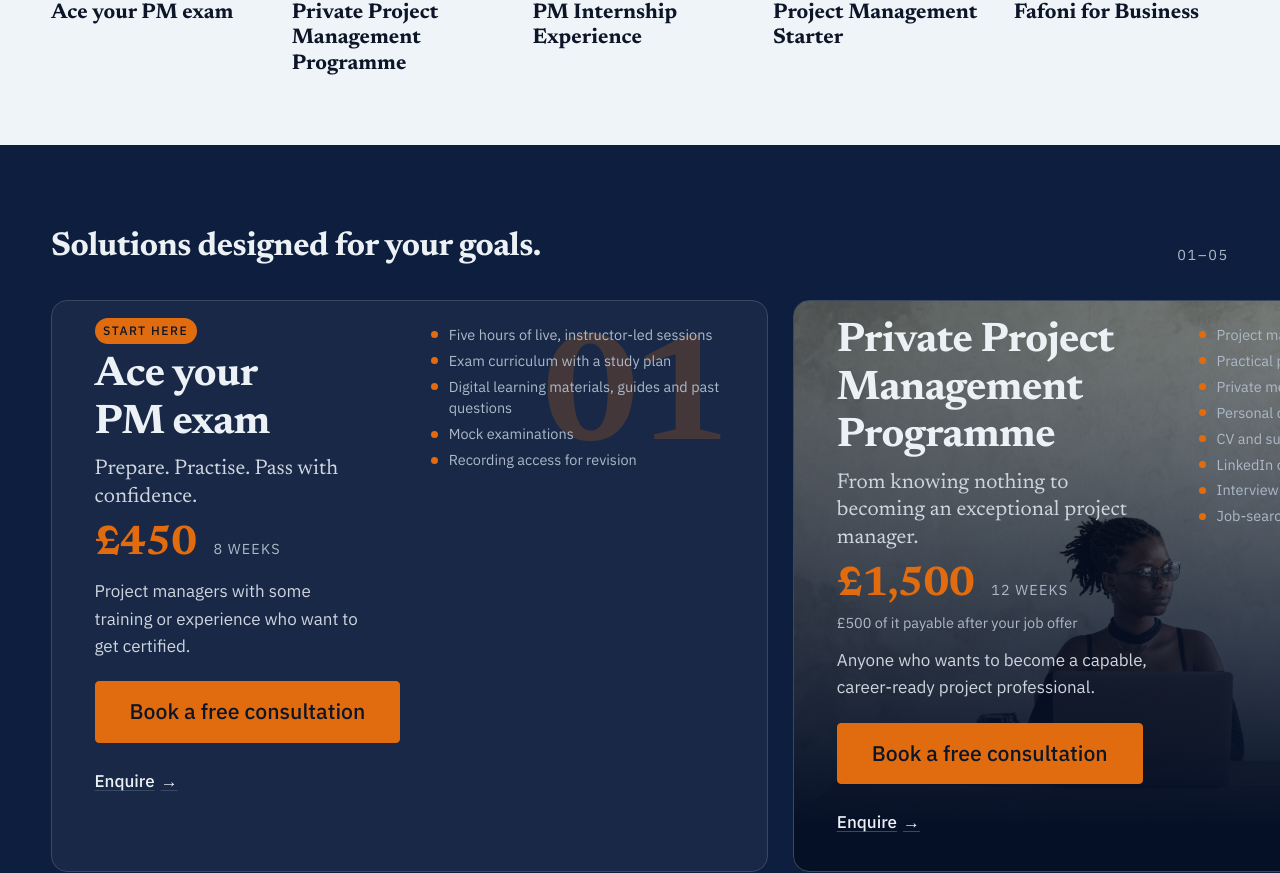
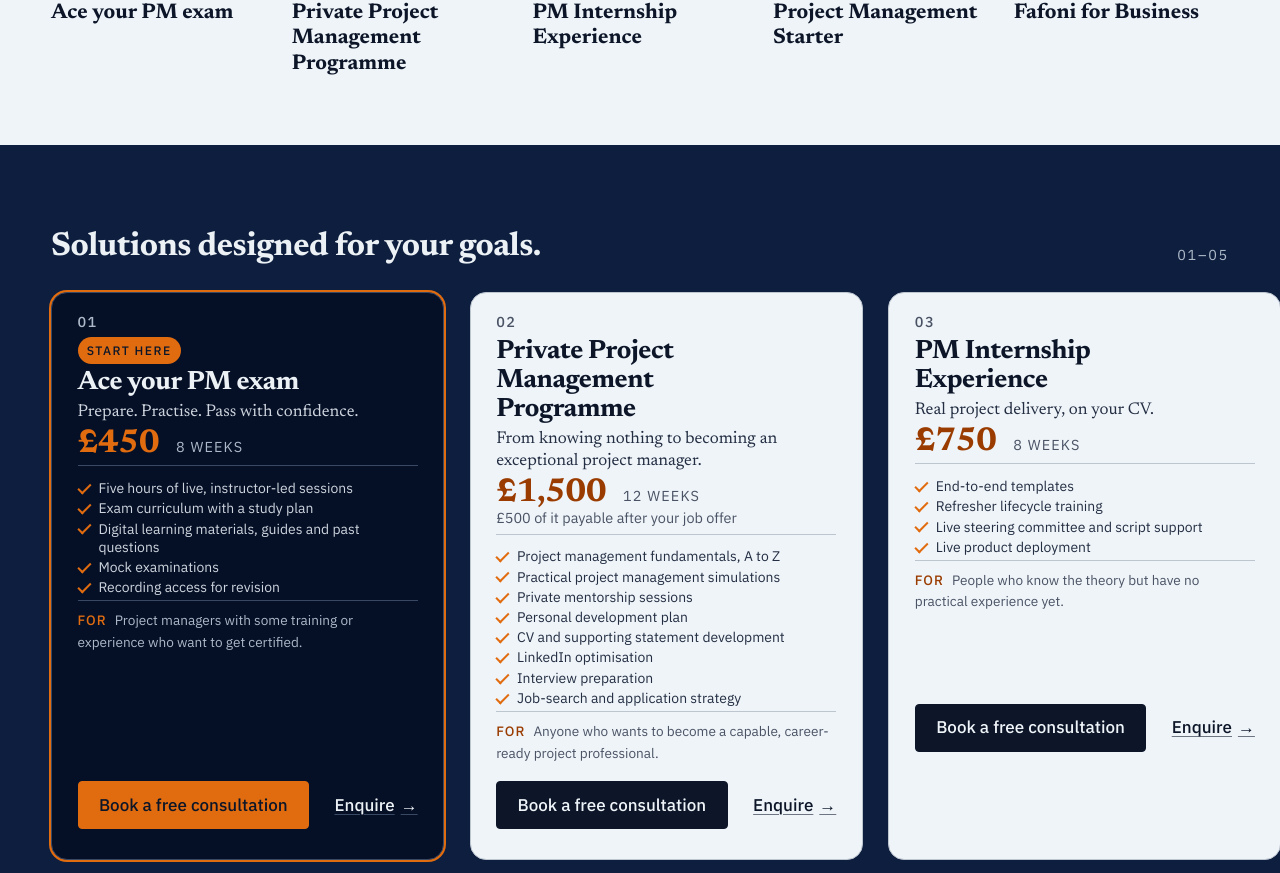
Before and after one commit to Felixdiamond/fafoni, a Next.js app: page /services in a window 1280 px wide. Shown: the part 921-1794 px from the top of the page. Built offline with nearby package versions, Linux system fonts and the light colour scheme.

Commit message:
Services: product cards redesigned as clean single-column cards

```diff
--- a/app/_components/ServicesRail.tsx
+++ b/app/_components/ServicesRail.tsx
@@ -1,6 +1,5 @@
 "use client";
 
-import Image, { type StaticImageData } from "next/image";
 import { useEffect, useRef } from "react";
 import gsap from "gsap";
 import { ScrollTrigger } from "gsap/ScrollTrigger";
@@ -11,14 +10,12 @@
 type Props = {
   title: string;
   products: readonly (Product & { readonly href: string; readonly enquiry: string })[];
-  photo: StaticImageData;
-  photoFor: string;
   buyLabel: string;
   enquireLabel: string;
 };
 
 /** The products: pinned horizontal rail on desktop; stacking cards with a sticky journey strip on phones. */
-export function ServicesRail({ title, products, photo, photoFor, buyLabel, enquireLabel }: Props) {
+export function ServicesRail({ title, products, buyLabel, enquireLabel }: Props) {
   const section = useRef<HTMLElement>(null);
 
   useEffect(() => {
@@ -93,34 +90,30 @@
 
       <ol className="rail__track">
         {products.map((p, i) => {
-          const hasPhoto = p.id === photoFor;
-          const tone = hasPhoto ? "photo" : i % 2 === 0 ? "plate" : "paper";
+          const featured = Boolean(p.badge);
           return (
-            <li key={p.id} id={p.id} className={`rail__panel rail__panel--${tone}`} style={{ "--i": i } as React.CSSProperties}>
-              {hasPhoto ? (
-                <Image className="rail__photo" src={photo} alt="" sizes="(min-width: 60rem) 60vw, 100vw" placeholder="blur" />
-              ) : null}
-              <span className="rail__n" aria-hidden="true">{String(i + 1).padStart(2, "0")}</span>
+            <li key={p.id} id={p.id} className={`rail__panel${featured ? " rail__panel--featured" : ""}`}>
               <div className="rail__body">
-                <div className="rail__top">
-                  {p.badge ? <span className="rail__badge">{p.badge}</span> : null}
-                  <h3>{p.name}</h3>
-                  <p className="rail__line">{p.line}</p>
-                </div>
+                <span className="rail__index" aria-hidden="true">{String(i + 1).padStart(2, "0")}</span>
+                {p.badge ? <span className="rail__badge">{p.badge}</span> : null}
+                <h3>{p.name}</h3>
+                <p className="rail__line">{p.line}</p>
                 <p className="rail__meta">
                   <span className="rail__price">{p.price}</span>
                   <span className="rail__dur">{p.duration}</span>
                 </p>
                 {p.priceNote ? <p className="rail__note">{p.priceNote}</p> : null}
-                <p className="rail__target">{p.target}</p>
                 <ul className="rail__includes">
                   {p.includes.map((item) => (
                     <li key={item}>{item}</li>
                   ))}
                 </ul>
+                <p className="rail__target">
+                  <span className="rail__target-label">For</span> {p.target}
+                </p>
                 <div className="rail__actions">
-                  <a className={`btn ${tone === "paper" ? "" : "btn--accent"} btn--lg`} href={p.href}>{buyLabel}</a>
-                  <a className={`link-cta${tone === "paper" ? "" : " link-cta--plate"}`} href={p.enquiry}>
+                  <a className={`btn btn--lg${featured ? " btn--accent" : ""}`} href={p.href}>{buyLabel}</a>
+                  <a className={`link-cta${featured ? " link-cta--plate" : ""}`} href={p.enquiry}>
                     {enquireLabel} <span className="arrow" aria-hidden="true">→</span>
                   </a>
                 </div>
--- a/app/services/page.tsx
+++ b/app/services/page.tsx
@@ -1,6 +1,5 @@
 import type { Metadata } from "next";
 import closingPhoto from "@/public/photos/closing-team.jpg";
-import laptopPhoto from "@/public/photos/pexels-9429373.jpg";
 import { Closing } from "../_components/Closing";
 import { ServicesHero } from "../_components/ServicesHero";
 import { Reveal } from "../_components/Reveal";
@@ -33,8 +32,6 @@
       <ServicesRail
         title={servicesIntro}
         products={products.map((p) => ({ ...p, href: links.bookConsultation, enquiry: enquiryLink(p.name) }))}
-        photo={laptopPhoto}
-        photoFor="programme"
         buyLabel={buyLabel}
         enquireLabel={enquireLabel}
       />
--- a/app/site.css
+++ b/app/site.css
@@ -518,72 +518,84 @@
 .journey__name { font-family: var(--font-display); font-weight: 700; font-size: var(--text-base); line-height: 1.15; white-space: nowrap; width: max-content; max-width: 80vw; color: var(--color-plate-ink); }
 @media (min-width: 60rem) { .journey { display: none; } }
 
-/* ---------- services · the rail (pinned horizontal on desktop, stacking cards on phones) ---------- */
+/* ---------- services · the rail (pinned horizontal on desktop, stacked on phones) ---------- */
 .rail { position: relative; background: var(--color-plate); color: var(--color-plate-ink); padding-block: var(--space-3xl) var(--space-2xl); }
-.rail__head h2 { color: var(--color-plate-ink); }
 .rail__head { display: flex; align-items: end; justify-content: space-between; gap: var(--space-lg); padding-bottom: var(--space-xl); }
-.rail__head h2 { max-width: 14ch; }
+.rail__head h2 { max-width: 14ch; color: var(--color-plate-ink); }
 .rail__hint { display: none; font-family: var(--font-body); font-size: var(--text-sm); letter-spacing: 0.12em; color: var(--color-plate-muted); white-space: nowrap; }
-.rail__track { position: relative; z-index: 1; list-style: none; margin: 0; padding-inline: var(--page-gutter); padding-top: var(--space-md); display: grid; gap: var(--space-md); }
+.rail__track { position: relative; z-index: 1; list-style: none; margin: 0; padding-inline: var(--page-gutter); padding-top: var(--space-lg); display: grid; gap: var(--space-lg); }
+
 .rail__panel {
-  position: relative;
-  isolation: isolate; overflow: clip;
-  display: grid; align-content: start; min-height: 0;
-  border-radius: var(--radius-lg); border: var(--rule-hair) solid var(--color-rule);
+  position: relative; display: grid;
   background: var(--color-paper); color: var(--color-ink);
-  box-shadow: 0 -18px 48px -12px oklch(6% 0.05 262 / 0.55);
+  border: var(--rule-hair) solid var(--color-rule); border-radius: var(--radius-lg);
+  box-shadow: var(--shadow-panel);
 }
-.rail__panel--plate, .rail__panel--photo { background: var(--color-plate-2); border-color: var(--color-plate-rule); color: var(--color-plate-ink); }
-.rail__panel--photo { background: var(--color-plate-0); }
-.rail__photo { position: absolute; inset: 0; z-index: 0; width: 100%; height: 100%; object-fit: cover; object-position: 50% 30%; filter: saturate(0.75); }
-.rail__panel--photo::after { content: ""; position: absolute; inset: 0; z-index: 1; background: linear-gradient(0deg, var(--color-plate-0) 8%, color-mix(in oklch, var(--color-plate-0) 70%, transparent) 50%, color-mix(in oklch, var(--color-plate-0) 30%, transparent) 100%); }
-.rail__n { position: absolute; z-index: 1; top: var(--space-md); inset-inline-end: var(--space-lg); font-family: var(--font-display); font-weight: 700; font-size: clamp(5rem, 22vw, 9rem); line-height: 1; letter-spacing: -0.04em; color: var(--color-accent); opacity: 0.22; font-variant-numeric: tabular-nums; }
-.rail__panel--paper .rail__n { color: var(--color-accent-deep); opacity: 0.16; }
-.rail__body { position: relative; z-index: 2; display: grid; gap: var(--space-sm); padding: var(--space-lg); justify-items: start; }
-.rail__body h3 { font-size: var(--text-xl); max-width: 14ch; }
-.rail__panel--plate h3, .rail__panel--photo h3 { color: var(--color-plate-ink); }
-.rail__line { font-family: var(--font-display); font-weight: 400; font-size: var(--text-md); line-height: 1.3; max-width: 30ch; color: var(--color-ink-2); }
-.rail__panel--plate .rail__line, .rail__panel--photo .rail__line { color: var(--color-plate-ink-2); }
-.rail__text { max-width: 40ch; color: var(--color-muted); text-wrap: pretty; }
-.rail__text cite { font-style: italic; }
-.rail__top { display: grid; gap: var(--space-xs); }
-.rail__badge { justify-self: start; font-size: 0.72rem; font-weight: 500; letter-spacing: 0.12em; text-transform: uppercase; color: var(--color-accent-ink); background: var(--color-accent); padding: 0.25em 0.7em; border-radius: 999px; }
-.rail__meta { display: flex; align-items: baseline; gap: var(--space-md); }
-.rail__price { font-family: var(--font-display); font-weight: 700; font-size: var(--text-2xl); letter-spacing: -0.02em; color: var(--color-accent); line-height: 1; }
-.rail__panel--paper .rail__price { color: var(--color-accent-deep); }
-.rail__dur { font-size: var(--text-sm); letter-spacing: 0.08em; text-transform: uppercase; color: var(--color-plate-muted); }
-.rail__panel--paper .rail__dur { color: var(--color-muted); }
-.rail__note { font-size: var(--text-sm); color: var(--color-plate-muted); margin-top: calc(-1 * var(--space-xs)); }
-.rail__panel--paper .rail__note { color: var(--color-muted); }
-.rail__target { color: var(--color-plate-ink-2); max-width: 40ch; text-wrap: pretty; }
-.rail__panel--paper .rail__target { color: var(--color-ink-2); }
-.rail__includes { list-style: none; margin: 0; padding: 0; display: grid; gap: var(--space-2xs); color: var(--color-plate-muted); }
-.rail__panel--paper .rail__includes { color: var(--color-muted); }
-.rail__includes li { position: relative; padding-inline-start: 1.25em; }
-.rail__includes li::before { content: ""; position: absolute; inset-inline-start: 0; top: 0.55em; width: 0.5em; height: 0.5em; border-radius: 50%; background: var(--color-accent); }
-.rail__actions { display: flex; flex-wrap: wrap; align-items: center; gap: var(--space-md) var(--space-lg); margin-top: var(--space-sm); }
-.rail__panel--plate .rail__text, .rail__panel--photo .rail__text { color: var(--color-plate-muted); }
+.rail__body { display: grid; grid-template-rows: auto auto auto auto auto auto 1fr auto auto; gap: var(--space-sm); padding: var(--space-lg); height: 100%; }
+.rail__index { font-family: var(--font-body); font-size: var(--text-sm); font-weight: 500; letter-spacing: 0.1em; color: var(--color-muted); }
+.rail__badge { justify-self: start; font-size: 0.72rem; font-weight: 500; letter-spacing: 0.12em; text-transform: uppercase; color: var(--color-accent-ink); background: var(--color-accent); padding: 0.3em 0.75em; border-radius: 999px; }
+.rail__body h3 { font-size: var(--text-xl); line-height: 1.1; max-width: 14ch; }
+.rail__line { font-family: var(--font-display); font-weight: 400; font-size: var(--text-md); line-height: 1.3; color: var(--color-ink-2); max-width: 30ch; }
+.rail__meta { display: flex; align-items: baseline; gap: var(--space-md); padding-top: var(--space-xs); }
+.rail__price { font-family: var(--font-display); font-weight: 700; font-size: var(--text-2xl); letter-spacing: -0.02em; line-height: 1; color: var(--color-accent-deep); }
+.rail__dur { font-size: var(--text-sm); letter-spacing: 0.08em; text-transform: uppercase; color: var(--color-muted); }
+.rail__note { font-size: var(--text-sm); color: var(--color-muted); margin-top: calc(-1 * var(--space-xs)); }
+.rail__includes { list-style: none; margin: 0; padding: var(--space-md) 0 0; border-top: var(--rule-hair) solid var(--color-rule); display: grid; gap: var(--space-xs); color: var(--color-ink-2); font-size: var(--text-sm); line-height: 1.45; align-content: start; }
+.rail__includes li { position: relative; padding-inline-start: 1.5em; }
+.rail__includes li::before { content: ""; position: absolute; inset-inline-start: 0; top: 0.35em; width: 0.9em; height: 0.5em; border-inline-start: 2px solid var(--color-accent); border-block-end: 2px solid var(--color-accent); transform: rotate(-45deg); }
+.rail__target { font-size: var(--text-sm); color: var(--color-muted); padding-top: var(--space-sm); border-top: var(--rule-hair) solid var(--color-rule); text-wrap: pretty; }
+.rail__target-label { font-weight: 500; letter-spacing: 0.08em; text-transform: uppercase; color: var(--color-accent-deep); margin-inline-end: 0.35em; }
+.rail__actions { display: flex; flex-wrap: wrap; align-items: center; gap: var(--space-sm) var(--space-lg); padding-top: var(--space-xs); }
+.rail__actions .btn { width: 100%; }
+
+.rail__panel--featured { background: var(--color-plate-0); color: var(--color-plate-ink); border-color: var(--color-plate-rule); box-shadow: 0 0 0 2px var(--color-accent), var(--shadow-panel); }
+.rail__panel--featured .rail__index, .rail__panel--featured .rail__dur, .rail__panel--featured .rail__note, .rail__panel--featured .rail__target { color: var(--color-plate-muted); }
+.rail__panel--featured h3 { color: var(--color-plate-ink); }
+.rail__panel--featured .rail__line, .rail__panel--featured .rail__includes { color: var(--color-plate-ink-2); }
+.rail__panel--featured .rail__price, .rail__panel--featured .rail__target-label { color: var(--color-accent); }
+.rail__panel--featured .rail__includes, .rail__panel--featured .rail__target { border-color: var(--color-plate-rule); }
 .rail__progress { display: none; }
+
 @media (min-width: 60rem) {
   .rail { padding-block: calc(var(--bar-h) + var(--space-xs)) 0; overflow: clip; min-height: 100svh; display: grid; grid-template-columns: minmax(0, 1fr); grid-template-rows: auto auto 1fr auto; align-content: start; }
   .rail__head { padding-block: 0 var(--space-md); }
   .rail__head h2 { font-size: var(--text-xl); max-width: none; }
   .rail__hint { display: block; }
-  .rail__track { display: flex; width: 100%; min-width: 0; gap: var(--space-lg); padding-inline: var(--page-gutter); padding-right: 40vw; will-change: transform; align-items: stretch; }
-  .rail__panel { position: relative; top: auto; flex: 0 0 clamp(38rem, 56vw, 48rem); min-height: 0; height: auto; box-shadow: none; align-content: start; }
-  .rail__body { display: grid; grid-template-columns: minmax(0, 1fr) minmax(0, 1fr); column-gap: var(--space-xl); row-gap: var(--space-md); align-items: start; }
-  .rail__top, .rail__meta, .rail__note, .rail__target, .rail__actions { grid-column: 1; }
-  .rail__includes { grid-column: 2; grid-row: 1 / span 5; padding-top: 0.35rem; }
-  .rail__actions { margin-top: var(--space-xs); }
-  .rail__panel--photo { flex-basis: clamp(40rem, 60vw, 50rem); }
-  .rail__n { font-size: clamp(7rem, 12vw, 11rem); top: var(--space-lg); inset-inline-end: var(--space-xl); }
-  .rail__body { padding: var(--space-md) var(--space-xl) var(--space-lg); row-gap: var(--space-sm); }
-  .rail__includes { font-size: var(--text-sm); line-height: 1.5; }
-  .rail__includes li::before { top: 0.5em; }
-  .rail__body h3 { font-size: var(--text-2xl); }
+  .rail__track { display: flex; width: 100%; min-width: 0; gap: var(--space-lg); padding-inline: var(--page-gutter); padding-top: var(--space-xs); padding-right: 40vw; will-change: transform; align-items: stretch; }
+  .rail__panel { flex: 0 0 clamp(22rem, 28vw, 25rem); box-shadow: none; }
+  .rail__panel--featured { box-shadow: 0 0 0 2px var(--color-accent); }
+  .rail__body { padding: var(--space-md) var(--space-lg) var(--space-lg); gap: var(--space-2xs); }
+  .rail__actions { flex-wrap: nowrap; padding-top: var(--space-sm); }
+  .rail__actions .btn { width: auto; flex: 1 1 auto; }
+  .rail__target { font-size: 0.8rem; padding-top: var(--space-xs); }
+  .rail__meta { padding-top: 0; }
+  .rail__body h3 { font-size: var(--text-lg); }
+  .rail__line { font-size: var(--text-base); }
+  .rail__price { font-size: var(--text-xl); }
+  .rail__includes { gap: var(--space-2xs); padding-top: var(--space-sm); }
+  .rail__includes li { font-size: 0.82rem; line-height: 1.3; }
+  .rail__includes { gap: var(--space-3xs); }
+  .rail__actions .btn { min-height: 48px; padding: 0.7rem 1.2rem; font-size: var(--text-base); }
   .rail__progress { display: block; height: 1px; background: var(--color-plate-rule); margin-block: var(--space-md) var(--space-lg); }
   .rail__progress-bar { display: block; height: 100%; width: 100%; background: var(--color-accent); transform: scaleX(0); transform-origin: left; }
 }
+
+/* ---------- services · journey strip (phones) · sticks under the nav, slides to the active card ---------- */
+:root { --journey-h: 5.75rem; }
+.journey { position: sticky; top: var(--bar-h); z-index: 5; height: var(--journey-h); background: var(--color-plate); padding-inline: var(--page-gutter); border-bottom: var(--rule-hair) solid var(--color-plate-rule); }
+.journey__viewport { position: relative; height: var(--journey-h); overflow: clip; -webkit-mask-image: linear-gradient(90deg, black 80%, transparent); mask-image: linear-gradient(90deg, black 80%, transparent); }
+.journey__line, .journey__fill { position: absolute; top: 1.4rem; inset-inline-start: 0; width: 100%; height: 1px; background: var(--color-plate-rule); }
+.journey__fill { background: var(--color-accent); transform: scaleX(0); transform-origin: left; z-index: 1; }
+.journey__track { position: absolute; top: 0; inset-inline-start: 0; list-style: none; margin: 0; padding: 0; display: flex; width: max-content; will-change: transform; }
+.journey__stop { position: relative; width: 58vw; max-width: 18rem; padding-top: 2rem; display: grid; gap: 0.15rem; color: var(--color-plate-muted); transition: color var(--dur-short) var(--ease-out); }
+.journey__name { opacity: 0; transform: translateY(4px); transition: opacity var(--dur-short) var(--ease-out), transform var(--dur-short) var(--ease-out); }
+.journey__stop.is-active .journey__name { opacity: 1; transform: none; }
+.journey__stop.is-active { color: var(--color-plate-ink); }
+.journey__dot { position: absolute; top: 1rem; inset-inline-start: 0; width: 0.8rem; height: 0.8rem; border-radius: 50%; background: var(--color-plate-rule); box-shadow: 0 0 0 3px var(--color-plate); transition: background-color var(--dur-short) var(--ease-out), transform var(--dur-short) var(--ease-out); }
+.journey__stop.is-active .journey__dot { background: var(--color-accent); transform: scale(1.3); }
+.journey__n { font-size: var(--text-sm); font-weight: 500; letter-spacing: 0.08em; color: var(--color-accent); font-variant-numeric: tabular-nums; }
+.journey__name { font-family: var(--font-display); font-weight: 700; font-size: var(--text-base); line-height: 1.15; white-space: nowrap; width: max-content; max-width: 80vw; color: var(--color-plate-ink); }
+@media (min-width: 60rem) { .journey { display: none; } }
 
 .band-paper { background: var(--color-paper); }
 
```
